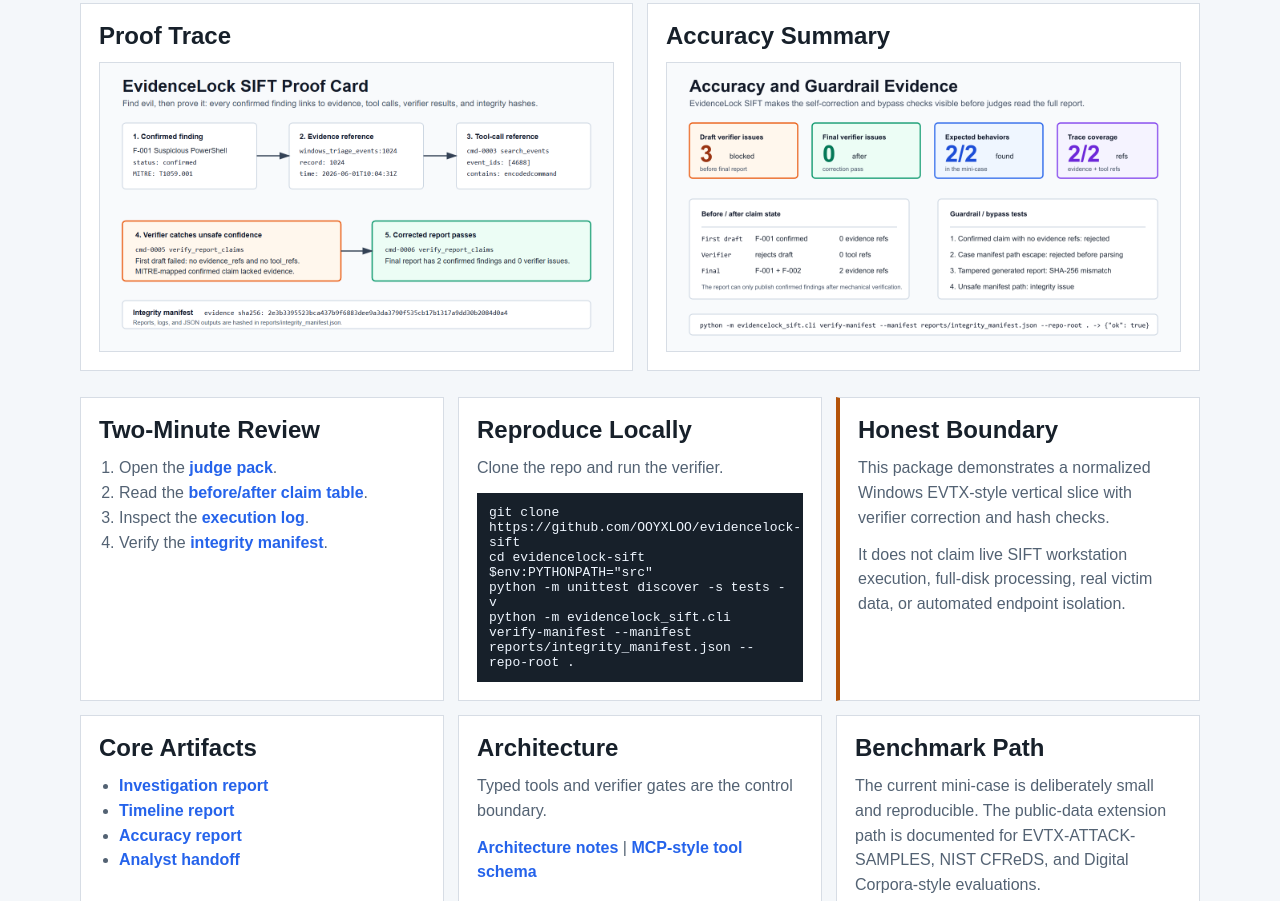
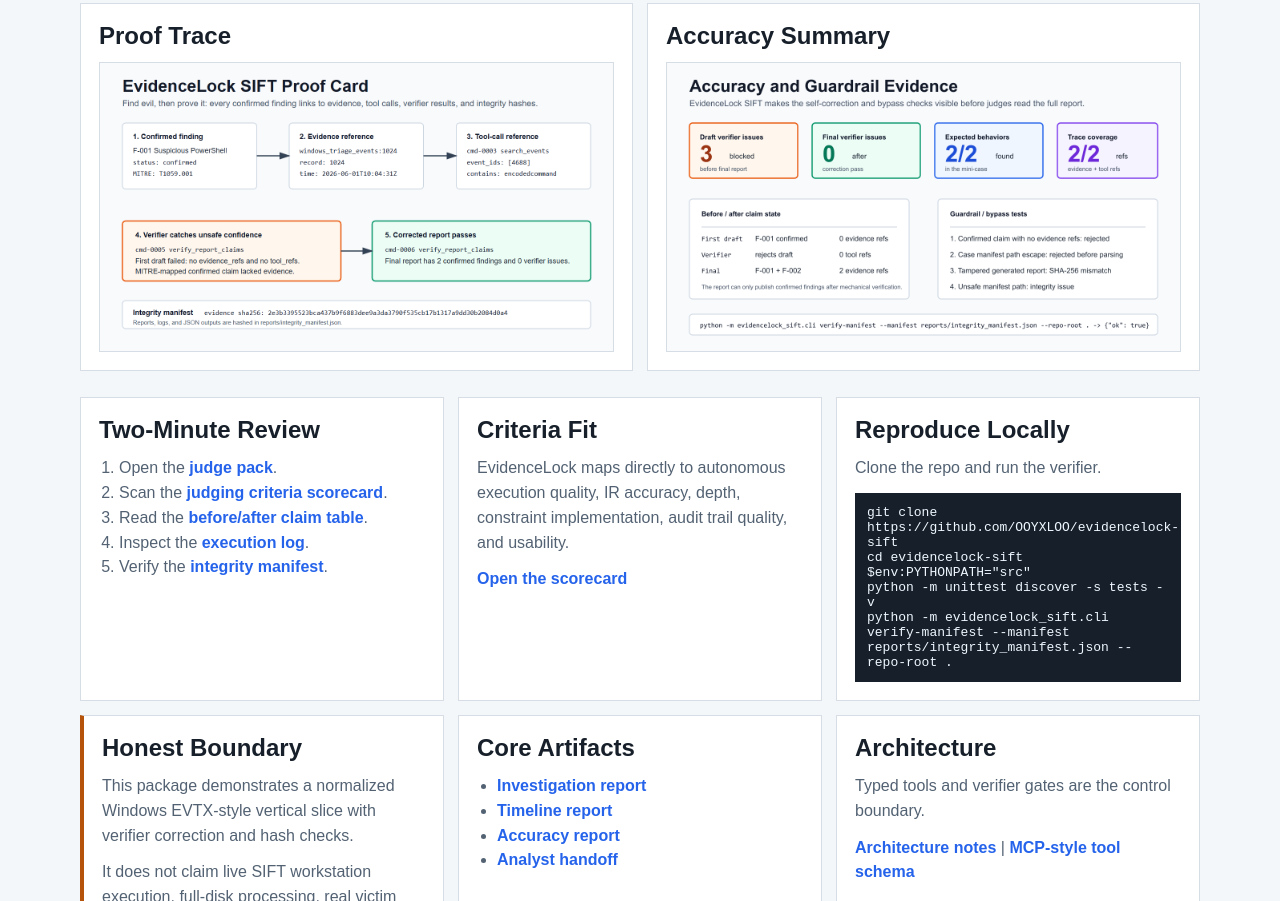
Before and after one commit to OOYXLOO/evidencelock-sift, a plain HTML site: page docs/index.html in a window 1280 px wide. Shown: the part 495-1396 px from the top of the page. Drawn offline with Linux system fonts and the light colour scheme.

Commit message:
Add FIND EVIL judge scorecard

```diff
--- a/docs/index.html
+++ b/docs/index.html
@@ -62,10 +62,16 @@
         <h2>Two-Minute Review</h2>
         <ol>
           <li>Open the <a href="https://github.com/OOYXLOO/evidencelock-sift/blob/main/docs/judge_pack.md">judge pack</a>.</li>
+          <li>Scan the <a href="https://github.com/OOYXLOO/evidencelock-sift/blob/main/docs/judge_scorecard.md">judging criteria scorecard</a>.</li>
           <li>Read the <a href="https://github.com/OOYXLOO/evidencelock-sift/blob/main/docs/claim_verification_table.md">before/after claim table</a>.</li>
           <li>Inspect the <a href="https://raw.githubusercontent.com/OOYXLOO/evidencelock-sift/main/reports/execution_log.jsonl">execution log</a>.</li>
           <li>Verify the <a href="https://raw.githubusercontent.com/OOYXLOO/evidencelock-sift/main/reports/integrity_manifest.json">integrity manifest</a>.</li>
         </ol>
+      </div>
+      <div class="panel">
+        <h2>Criteria Fit</h2>
+        <p>EvidenceLock maps directly to autonomous execution quality, IR accuracy, depth, constraint implementation, audit trail quality, and usability.</p>
+        <p><a href="https://github.com/OOYXLOO/evidencelock-sift/blob/main/docs/judge_scorecard.md">Open the scorecard</a></p>
       </div>
       <div class="panel">
         <h2>Reproduce Locally</h2>
```
Also changed, not shown: 7 other files.
